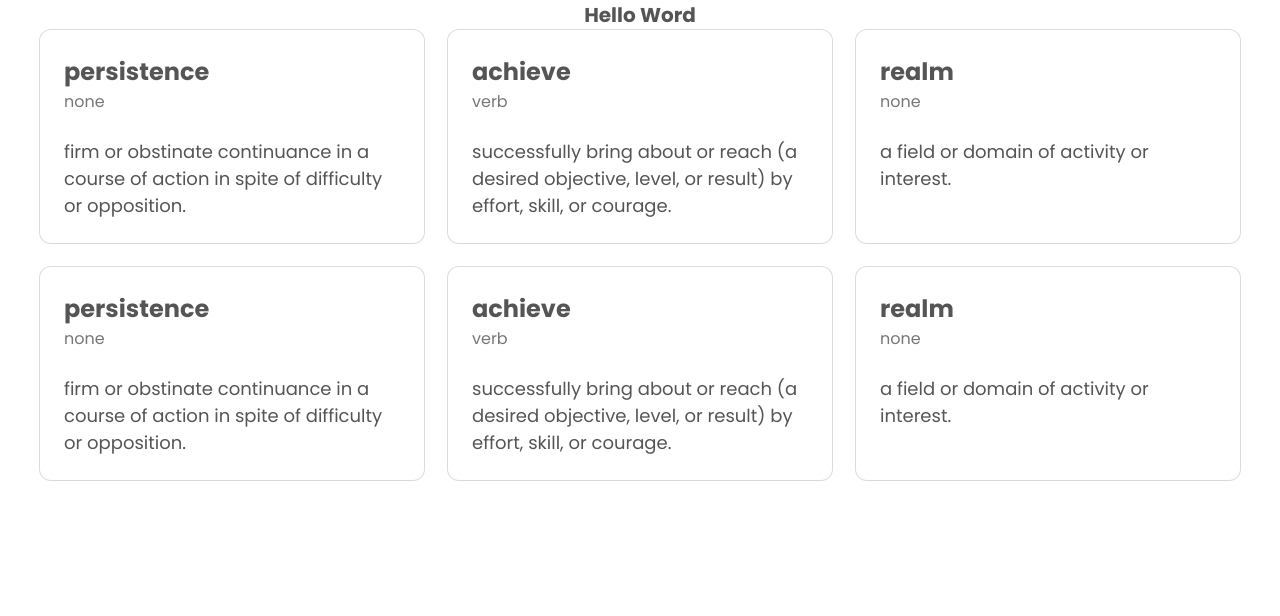
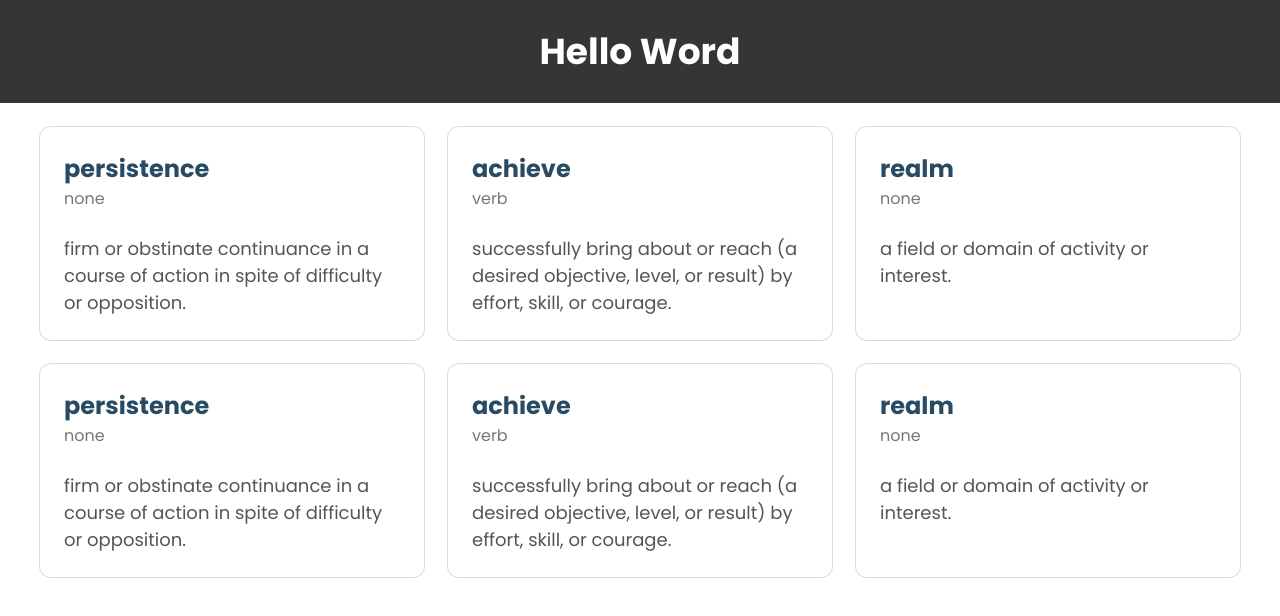
Before and after one commit to JeongHaeun3263/hello-word-frontend, a React (Create React App) app: page / in a window 1280 px wide. Shown: the top 616 px of the page. Built offline with nearby package versions, Linux system fonts and the light colour scheme.

Commit message:
add navber

```diff
--- a/package.json
+++ b/package.json
@@ -1,6 +1,8 @@
 {
 	"name": "hello-word-frontend",
 	"version": "0.1.0",
+	"author": "Haeun Grace Jeong",
+	"homepage": "https://JeongHaeun3263.github.io/hello-word-frontend",
 	"private": true,
 	"dependencies": {
 		"@testing-library/jest-dom": "^5.16.1",
@@ -11,6 +13,7 @@
 		"@types/react": "^17.0.38",
 		"@types/react-dom": "^17.0.11",
 		"axios": "^0.25.0",
+		"gh-pages": "^3.2.3",
 		"react": "^17.0.2",
 		"react-dom": "^17.0.2",
 		"react-scripts": "5.0.0",
@@ -18,6 +21,8 @@
 		"web-vitals": "^2.1.4"
 	},
 	"scripts": {
+		"predeploy": "npm run build",
+		"deploy": "gh-pages -d build",
 		"start": "react-scripts start",
 		"build": "react-scripts build",
 		"test": "react-scripts test",
--- a/src/App.css
+++ b/src/App.css
@@ -4,11 +4,12 @@
 	justify-content: center;
 	align-items: center;
 	margin: auto;
-	max-width: 1200px;
 	min-height: 100%;
 }
 
 .words-list {
+	max-width: 1200px;
+	margin: 2.4rem;
 	display: grid;
 	grid-template-columns: repeat(3, 1fr);
 	gap: 2.4rem;
--- a/src/App.tsx
+++ b/src/App.tsx
@@ -4,6 +4,7 @@ import './App.css';
 import DUMMY_WORDS from './DUMMY_WORDS';
 import Word from './components/word/Word';
 import IWord from './interfaces/word.interface';
+import Navbar from './components/navbar/Navbar';
 
 const App = () => {
 	const [wordsList, setWordsList] = useState<Array<IWord>>([]);
@@ -21,7 +22,6 @@ const App = () => {
 	}, []);
 
 	useEffect(() => {
-		console.log('saving to localstorage');
 		const wordsListString = JSON.stringify(wordsList);
 		localStorage.setItem('my-words', wordsListString);
 	}, [wordsList]);
@@ -49,7 +49,7 @@ const App = () => {
 
 	return (
 		<div className='App'>
-			<h1>Hello Word</h1>
+			<Navbar />
 			<div className='words-list'>
 				{wordsList.map((wordItem, i) => {
 					return <Word word={wordItem} key={i} onWordUpdate={updateWordItem} />;
--- /dev/null
+++ b/src/components/navbar/Navbar.css
@@ -0,0 +1,24 @@
+/*
+#353535
+#3c6e71
+#ffffff
+#d9d9d9
+#284b63
+
+
+*/
+
+nav {
+	padding: 2.4rem;
+	text-align: center;
+	width: 100%;
+	background-color: #353535;
+	color: #ffffff;
+	display: flex;
+	justify-content: center;
+	align-items: center;
+}
+
+.navbar__title {
+	font-size: 3.6rem;
+}
--- /dev/null
+++ b/src/components/navbar/Navbar.tsx
@@ -0,0 +1,12 @@
+import React from 'react';
+import './Navbar.css';
+
+const Navbar = () => {
+	return (
+		<nav>
+			<h1 className='navbar__title'>Hello Word</h1>
+		</nav>
+	);
+};
+
+export default Navbar;
--- a/src/components/word/Word.css
+++ b/src/components/word/Word.css
@@ -8,6 +8,7 @@
 
 .word__title {
 	font-size: 2.4rem;
+	color: #284b63;
 }
 
 .word__form {
```
Lines whose indentation alone changed are shown as unchanged.
